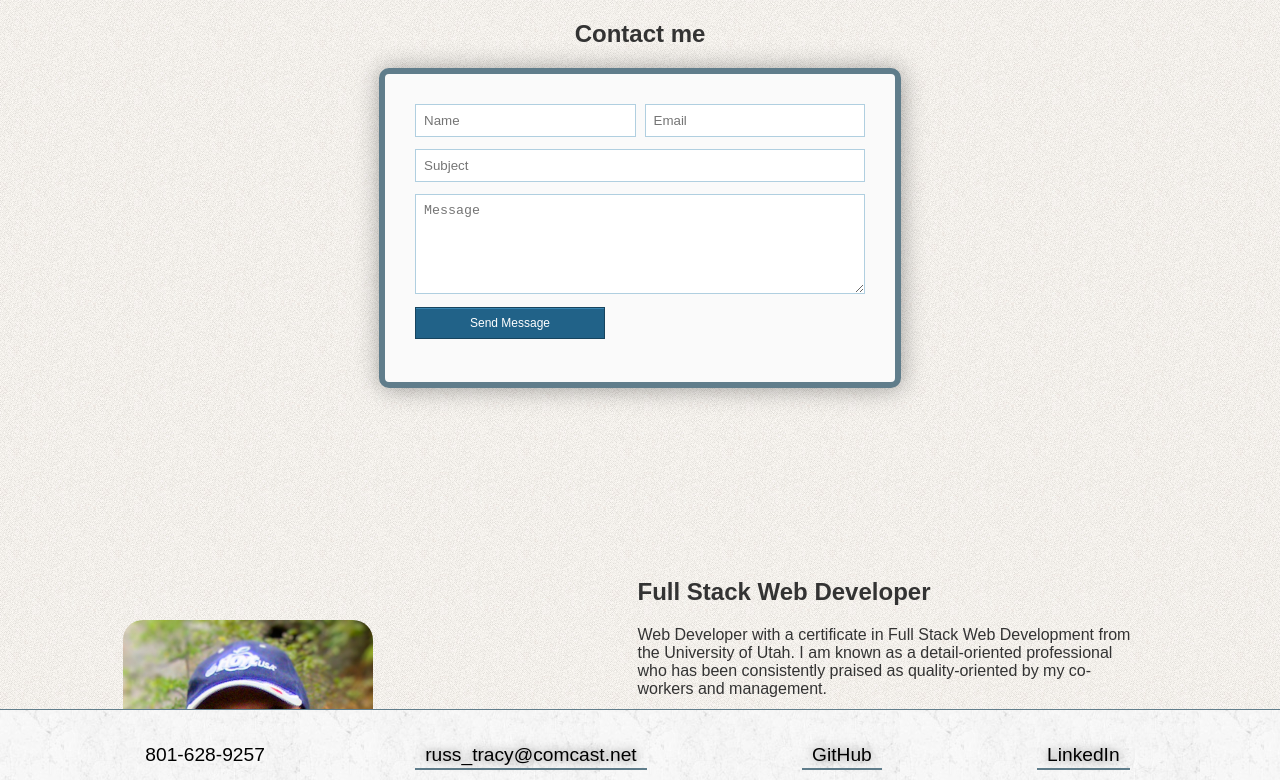
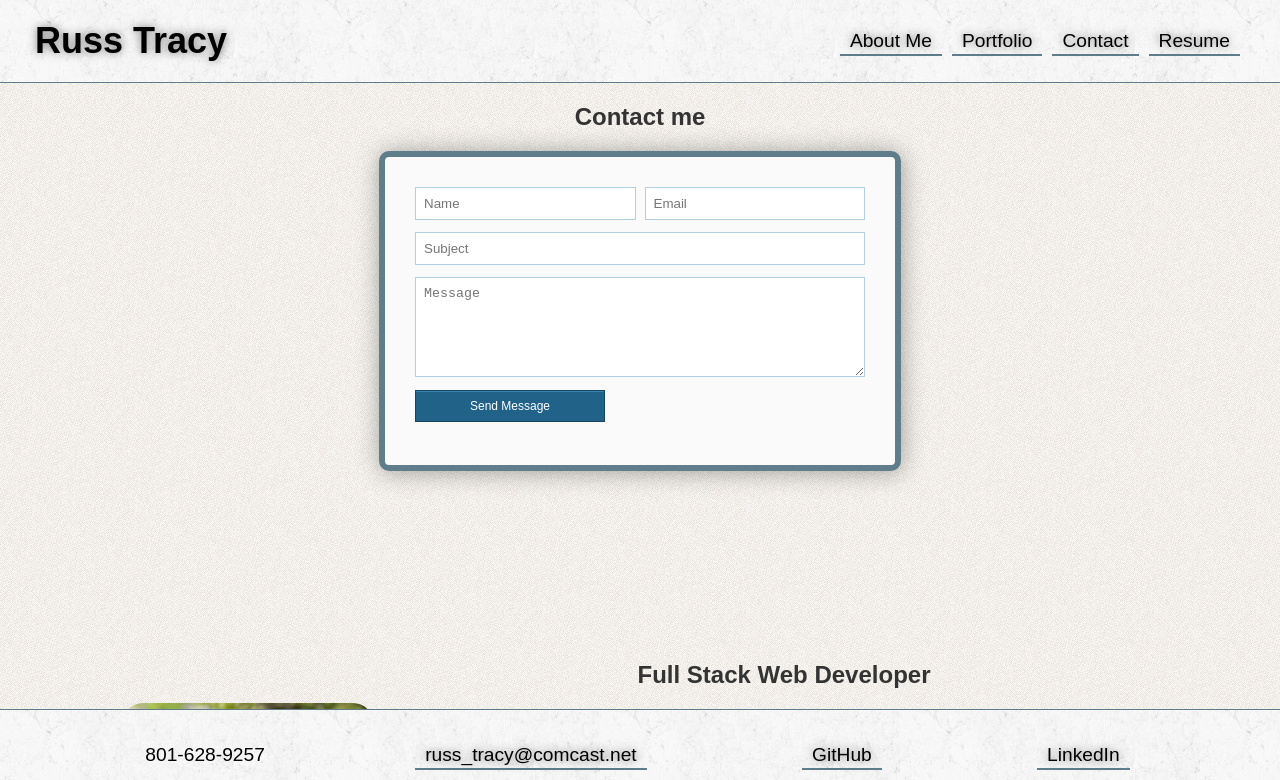
Before and after one commit to RussTracy/React-Portfolio, a React (Create React App) app: page / in a window 1280 px wide. Shown: the top 780 px of the page. Built offline with nearby package versions, Linux system fonts and the light colour scheme.

Commit message:
Basic Navigation Started

```diff
--- a/src/App.js
+++ b/src/App.js
@@ -8,7 +8,7 @@ import Footer from './components/Footer';
 function App() {
   return (
     <main>
-
+      <Navigation></Navigation>
       <Contact></Contact>
       <About></About>
       <Footer></Footer>
--- a/src/components/Navigation.js
+++ b/src/components/Navigation.js
@@ -0,0 +1,26 @@
+import React from 'react';
+
+function Nav(props) {
+    const tabs = ['About Me', 'Portfolio', 'Contact', 'Resume'];
+    return (
+        <header>
+            <h1>Russ Tracy</h1>
+            <nav>
+                <ul>
+                    {tabs.map(tab => (
+                        <li key={tab}>
+                            <a
+                                href={'#' + tab.toLowerCase()}
+                                onClick={() => props.handlePageChange(tab)}
+                            >
+                                {tab}
+                            </a>
+                        </li>
+                    ))}
+                </ul>
+            </nav>
+        </header>
+    );
+}
+
+export default Nav;
```
